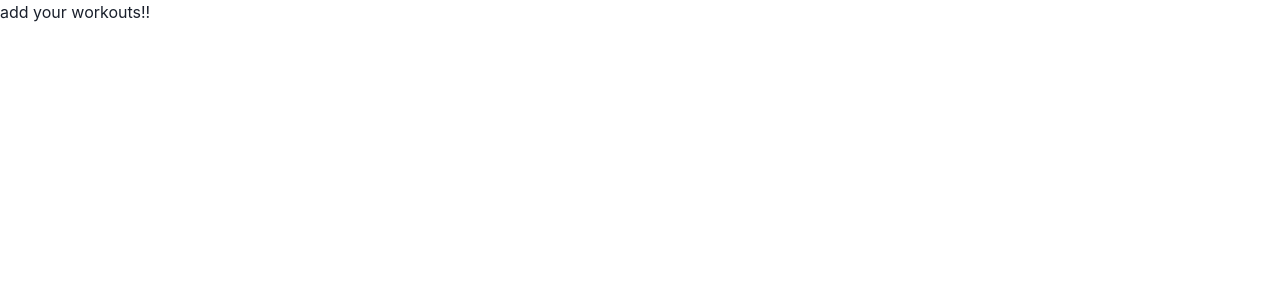
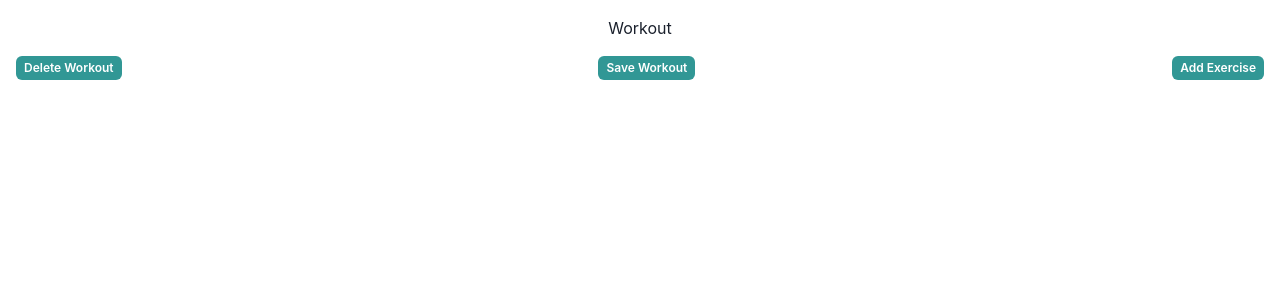
Before and after one commit to abdullah-25/FitBuddy, a React (Vite) app: page /user/workout in a window 1280 px wide. Shown: the top 300 px of the page. Built offline with nearby package versions, Linux system fonts and the light colour scheme.

Commit message:
add btns

```diff
--- a/src/components/Workout/Workout.jsx
+++ b/src/components/Workout/Workout.jsx
@@ -1,7 +1,21 @@
+import { Button, ButtonGroup } from "@chakra-ui/react";
+import "./Workout.scss";
+
 export default function Workout() {
   return (
     <div className="workout">
-      <h1>add your workouts!!</h1>
+      <div className="workout__heading">Workout</div>
+      <div className="workout__btns">
+        <Button colorScheme="teal" size="xs">
+          Delete Workout
+        </Button>
+        <Button colorScheme="teal" size="xs">
+          Save Workout
+        </Button>
+        <Button colorScheme="teal" size="xs">
+          Add Exercise
+        </Button>
+      </div>
     </div>
   );
 }
--- /dev/null
+++ b/src/components/Workout/Workout.scss
@@ -0,0 +1,22 @@
+@use "../../styles/colors" as *;
+@use "../../styles/partials" as *;
+
+* {
+  box-sizing: border-box;
+}
+
+.workout {
+  padding-left: 1rem;
+  padding-right: 1rem;
+
+  &__heading {
+    padding-top: 1rem;
+    padding-bottom: 1rem;
+    text-align: center;
+  }
+
+  &__btns {
+    display: flex;
+    justify-content: space-between;
+  }
+}
```
